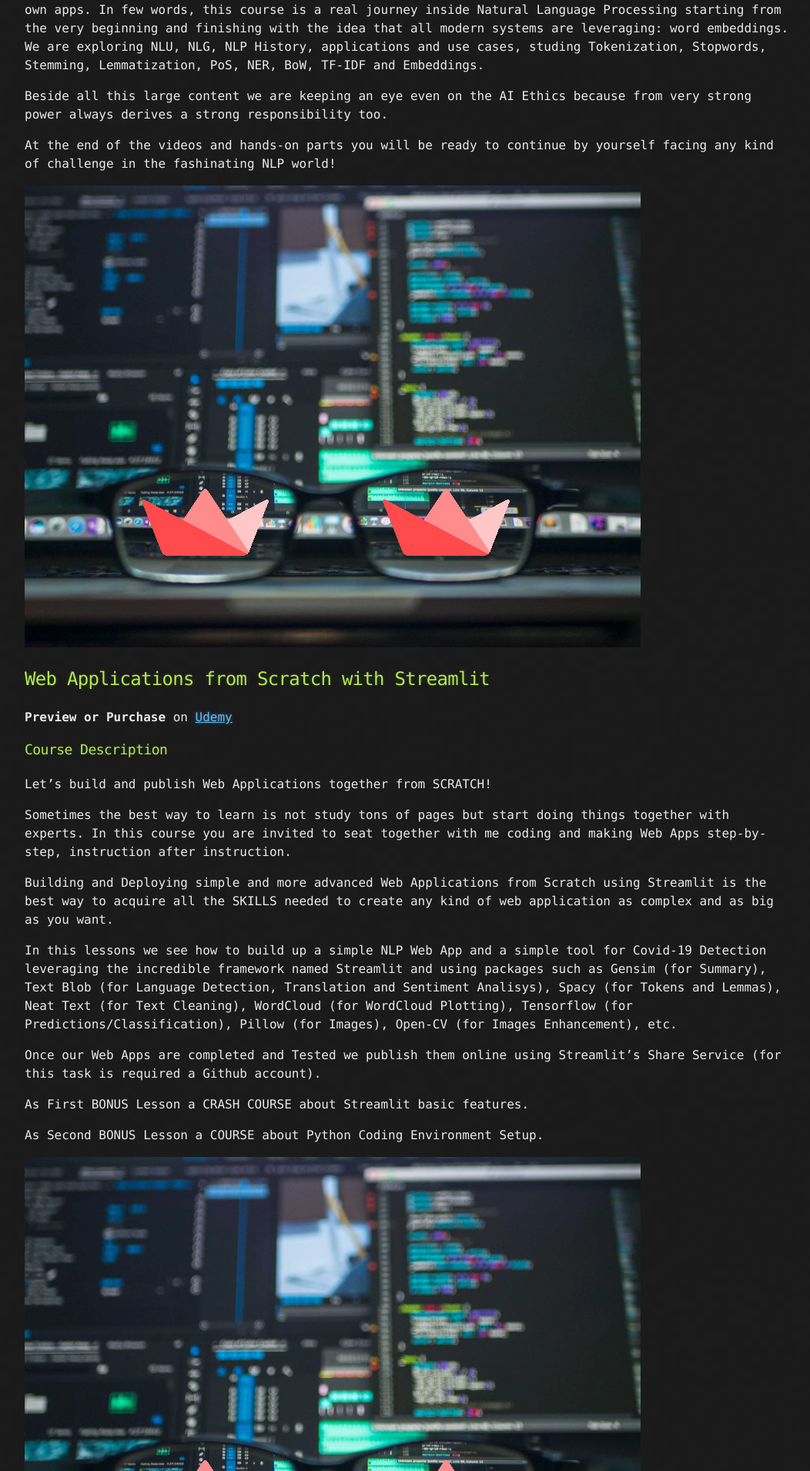
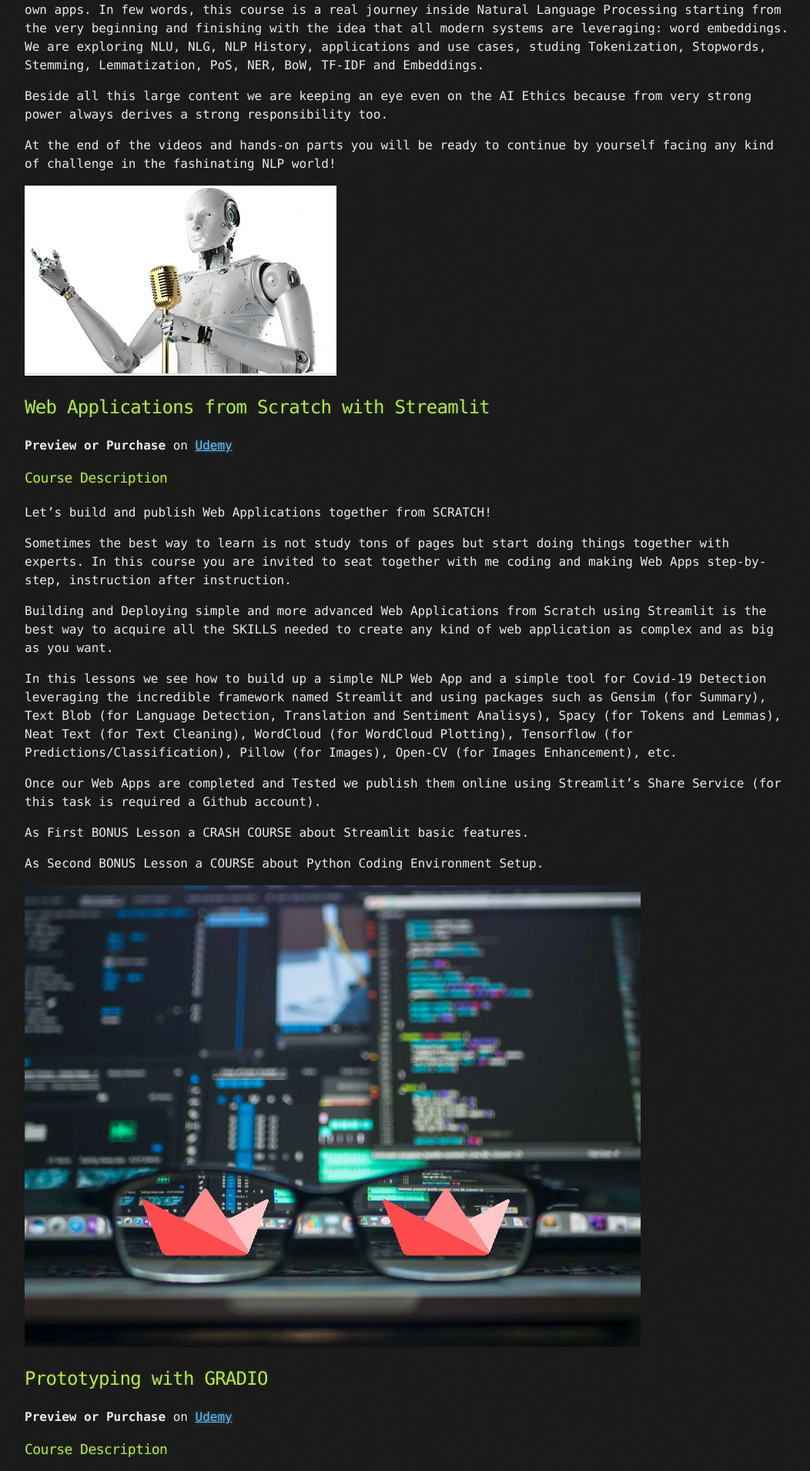
Before and after one commit to rosariomoscato/rosariomoscato.github.io, a Jekyll site: the page built from courses.md, in a window 1280 px wide. Shown: the part 569-2480 px from the top of the page at 77% size, without its empty margins (108-1160 px from the left). Built offline with Jekyll 4.4.1, drawn with Linux system fonts in a browser that asks for light colours.

Commit message:
Update courses.md

```diff
--- a/courses.md
+++ b/courses.md
@@ -28,7 +28,7 @@
 
 At the end of the videos and hands-on parts you will be ready to continue by yourself facing any kind of challenge in the fashinating NLP world!
 
-![NLP Foundations]({{site.baseurl}}/img/webapp.jpg)
+![NLP Foundations]({{site.baseurl}}/img/NLPFoundations.png)
 
 ## Web Applications from Scratch with Streamlit
 
```
